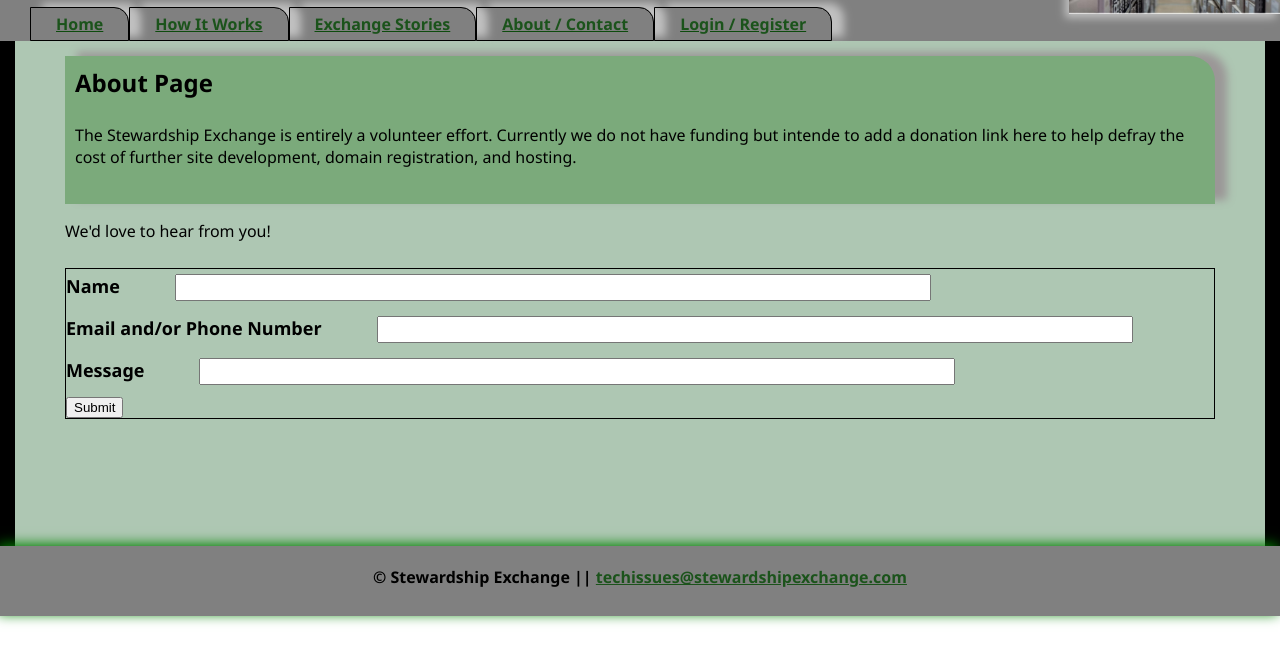
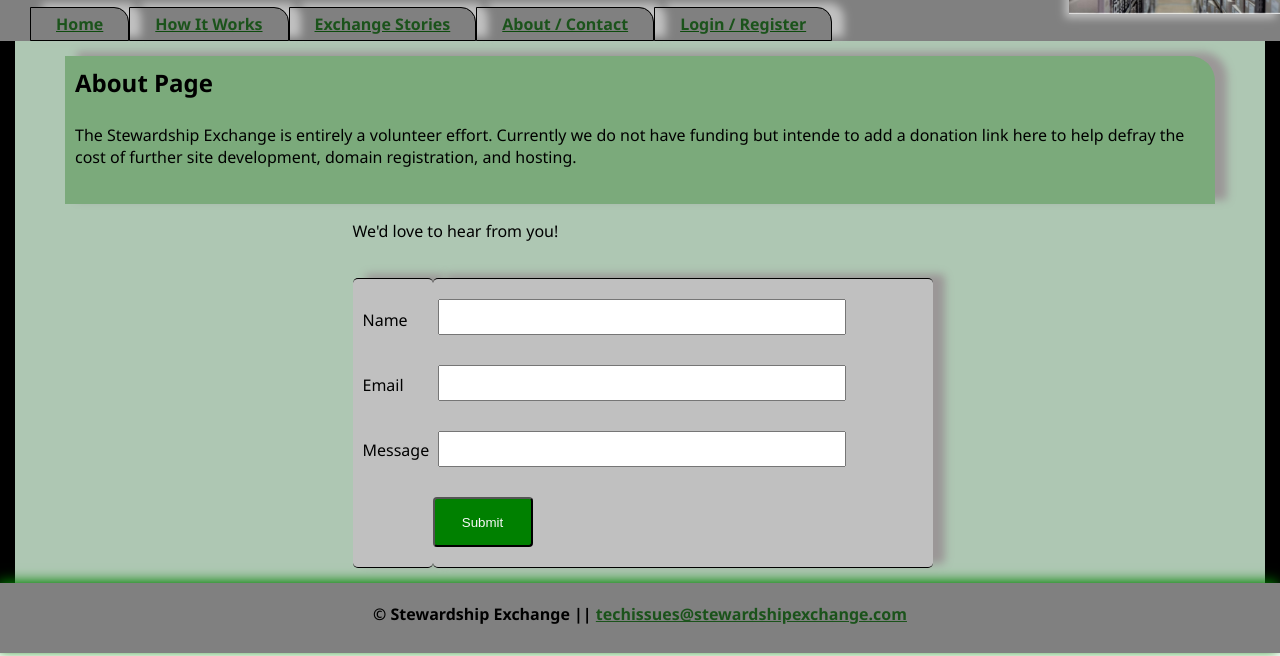
Before and after one commit to codingcolby/StewardshipExchange, a React app: page /#/about in a window 1280 px wide. Shown: the part 144-800 px from the top of the page. Built offline with nearby package versions, Linux system fonts and the light colour scheme; no server answers.

Commit message:
formatted the contact form using grid and other css

```diff
--- a/src/components/AboutPage/AboutPage.js
+++ b/src/components/AboutPage/AboutPage.js
@@ -33,12 +33,19 @@ class AboutPage extends Component {
 						registration, and hosting.
 					</p>
 				</div>
+				<div className="contactus">
 					<p>We'd love to hear from you!</p>
+
 					<div className="contactGrid">
+						<div>
+							<p className="contactGridLabels">Name</p>
+							<p className="contactGridLabels">Email</p>
+							<p className="contactGridLabels">Message</p>
+							<p></p>
+						</div>
+						<div>
 							<form>
-						<div>
-							<label htmlFor="person_name">
-								<span className="contactlabel">Name</span>
+								<div className="formfields">
 									<input
 										className="contactInput"
 										type="text"
@@ -46,12 +53,9 @@ class AboutPage extends Component {
 										value={this.state.person_name}
 										onChange={this.handleInputChangeFor("person_name")}
 									/>
-							</label>
 								</div>
 
-						<div>
-							<label htmlFor="person_contact">
-								<span className="contactlabel">Email and/or Phone Number</span>
+								<div className="formfields">
 									<input
 										className="contactInput"
 										type="text"
@@ -59,12 +63,9 @@ class AboutPage extends Component {
 										value={this.state.person_contact}
 										onChange={this.handleInputChangeFor("person_contact")}
 									/>
-							</label>
 								</div>
 
-						<div>
-							<label htmlFor="contact_msg">
-								<span className="contactlabel">Message</span>
+								<div className="formfields">
 									<input
 										className="contactInput"
 										type="text"
@@ -72,7 +73,6 @@ class AboutPage extends Component {
 										value={this.state.contact_msg}
 										onChange={this.handleInputChangeFor("contact_msg")}
 									/>
-							</label>
 								</div>
 
 								<button
@@ -86,6 +86,8 @@ class AboutPage extends Component {
 							</form>
 						</div>
 					</div>
+				</div>
+			</div>
 		);
 	}
 }
--- a/src/components/pageview.css
+++ b/src/components/pageview.css
@@ -17,20 +17,6 @@ Elements
 h2 {
 	margin: 0px 0px 25px 0px;
 	vertical-align: top;
-}
-
-.contactInput {
-	padding-left: 250px;
-	min-width: 500px;
-	max-width: 800px;
-	font-size: 18px;
-}
-
-.contactlabel {
-	padding-right: 50px;
-	font-size: 18px;
-	color: black;
-	font-weight: bold;
 }
 
 /* --------------------------------------------------------------------------------
@@ -152,27 +138,58 @@ Grid
 	box-shadow: 12px -4px 8px rgb(155, 151, 151);
 }
 
-.contactGrid {
-	display: flex;
-	align-items: center;
-	/* justify-content: space-around; */
-	border: 1px solid black;
+.contactus {
+	margin-left: 25%;
 }
 
-/* label {
-	grid-column: 1;
-	border: 2px solid black;
-	width: 10px;
+.contactGrid > div {
+	margin-top: 10px;
+	border-radius: 5px;
+	background-color: silver;
+	align-items: left;
+	border-top: 1px solid black;
+	border-bottom: 1px solid black;
+	box-shadow: 12px -4px 8px rgb(155, 151, 151);
 }
 
-input {
-	margin-left: 10px;
-	border: 2px solid black;
-	grid-column: 2;
-	width: 50px;
+.formfields > input {
+	margin-top: 20px;
+	min-height: 30px;
+	width: 400px;
+	vertical-align: top;
 }
 
-button {
-	grid-column: 1;
+.contactSubmitBtn {
+	background-color: green;
+	border-radius: 4px;
+	color: #f8f8f8;
+	min-height: 50px;
+	min-width: 100px;
+	outline: 0;
+	cursor: pointer;
+	margin: 20px 0px 20px 0px;
+}
+
+/*
+
+	min-height: 35px;
+	font-style: bold;
+	font-size: 18px;
+	padding: 10px;
 	border: 2px solid black;
+	border-radius: 3px;
+	margin: 10px 0px 20px 10px;
 } */
+
+.contactGridLabels {
+	margin: 30px 0px 0px 10px;
+	min-height: 35px;
+	vertical-align: top;
+	padding: 0px;
+}
+
+.contactGrid {
+	display: grid;
+	grid-template-columns: 80px 500px;
+	/* grid-template-columns: 50px, 200px; */
+}
```
Lines whose indentation alone changed are shown as unchanged.
